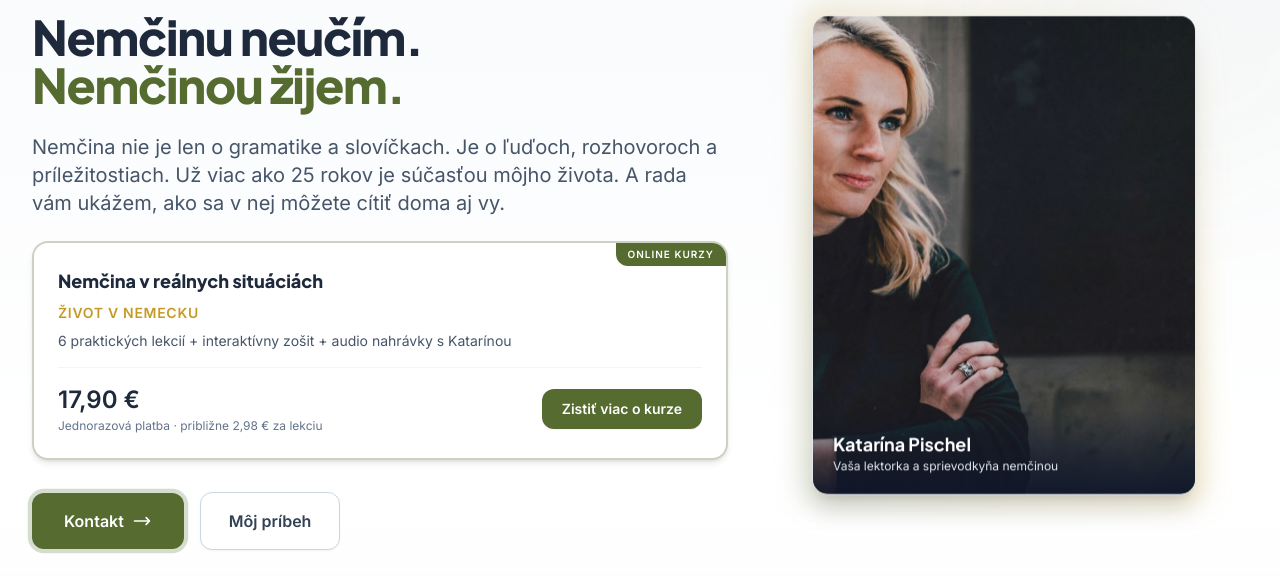
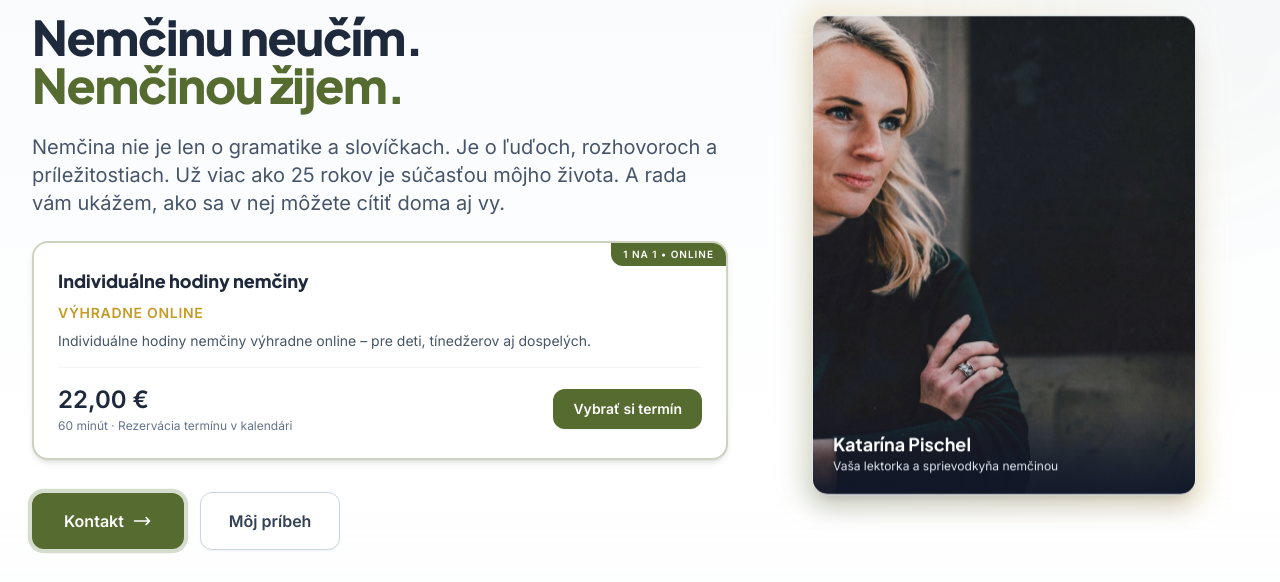
Before and after one commit to susienka/Redmit, a plain HTML site: page index.html in a window 1280 px wide. Shown: the part 218-800 px from the top of the page. Drawn offline with nearby package versions, Linux system fonts and the light colour scheme.

Commit message:
Update course details and button text in index.html

```diff
--- a/index.html
+++ b/index.html
@@ -181,20 +181,20 @@
                     <!-- Vložený dopytovaný text presne pod prvým textom -->
                     <div class="mb-8 p-6 rounded-2xl bg-white border-2 border-brand-red/30 shadow-md relative overflow-hidden group hover:border-brand-red transition-all">
                         <div class="absolute top-0 right-0 bg-brand-red text-white text-[10px] font-bold uppercase tracking-widest px-3 py-1 rounded-bl-xl">
-                            Online kurzy
-                        </div>
-                        <h3 class="text-lg font-extrabold text-brand-slate mb-2">Nemčina v reálnych situáciách</h3>
-                        <p class="text-sm font-semibold text-brand-gold uppercase tracking-wider mb-2">Život v Nemecku</p>
+                            1 na 1 • Online
+                        </div>
+                        <h3 class="text-lg font-extrabold text-brand-slate mb-2">Individuálne hodiny nemčiny</h3>
+                        <p class="text-sm font-semibold text-brand-gold uppercase tracking-wider mb-2">Výhradne online</p>
                         <p class="text-sm text-slate-600 mb-4">
-                            6 praktických lekcií + interaktívny zošit + audio nahrávky s Katarínou
+                            Individuálne hodiny nemčiny výhradne online – pre deti, tínedžerov aj dospelých.
                         </p>
                         <div class="flex flex-wrap items-center justify-between gap-4 pt-4 border-t border-slate-100">
                             <div>
-                                <span class="text-2xl font-extrabold text-brand-slate">17,90 €</span>
-                                <span class="block text-xs text-slate-500 mt-0.5">Jednorazová platba · približne 2,98 € za lekciu</span>
-                            </div>
-                            <button type="button" onclick="openRealSituationsModal()" class="px-5 py-2.5 text-sm font-semibold text-white bg-brand-red rounded-xl hover:bg-brand-redDark hover:scale-105 transition-all shadow-sm">
-                                Zistiť viac o kurze
+                                <span class="text-2xl font-extrabold text-brand-slate">22,00 €</span>
+                                <span class="block text-xs text-slate-500 mt-0.5">60 minút · Rezervácia termínu v kalendári</span>
+                            </div>
+                            <button type="button" onclick="prefillContact('Individuálna konverzačná hodina (22 €)', 'Dobrý deň, mám záujem o individuálnu konverzačnú hodinu (22 €) a chcem si rezervovať termín v kalendári.')" class="px-5 py-2.5 text-sm font-semibold text-white bg-brand-red rounded-xl hover:bg-brand-redDark hover:scale-105 transition-all shadow-sm">
+                                Vybrať si termín
                             </button>
                         </div>
                     </div>
@@ -801,7 +801,7 @@
                     Práve preto dnes žijem medzi Slovenskom a Nemeckom. Nemčina je súčasťou môjho každodenného života – doma, s rodinou, priateľmi aj v úplne obyčajných situáciách.
                 </p>
                 <p>
-                    A moja dcéra? Hoci môjmu manželovi od začiatku rozumela, dlho mu nechcela odpovedať po nemecky. Trvalo približne rok, kým sa osmelila a začala rozprávať. Dnes hovorí po nemecky úplne prirodzene, bez cudzieho prízvuku. A nemčina je dodnes tak trochu naším spoločným tajným jazykom.
+                    A moja dcéra? Hoci môjmus manželovi od začiatku rozumela, dlho mu nechcela odpovedať po nemecky. Trvalo približne rok, kým sa osmelila a začala rozprávať. Dnes hovorí po nemecky úplne prirodzene, bez cudzieho prízvuku. A nemčina je dodnes tak trochu naším spoločným tajným jazykom.
                 </p>
                 <p class="font-medium text-brand-slate">
                     Práve pri nej som pochopila, že rozumieť ešte neznamená mať odvahu hovoriť. Všetko má svoj čas.
```
